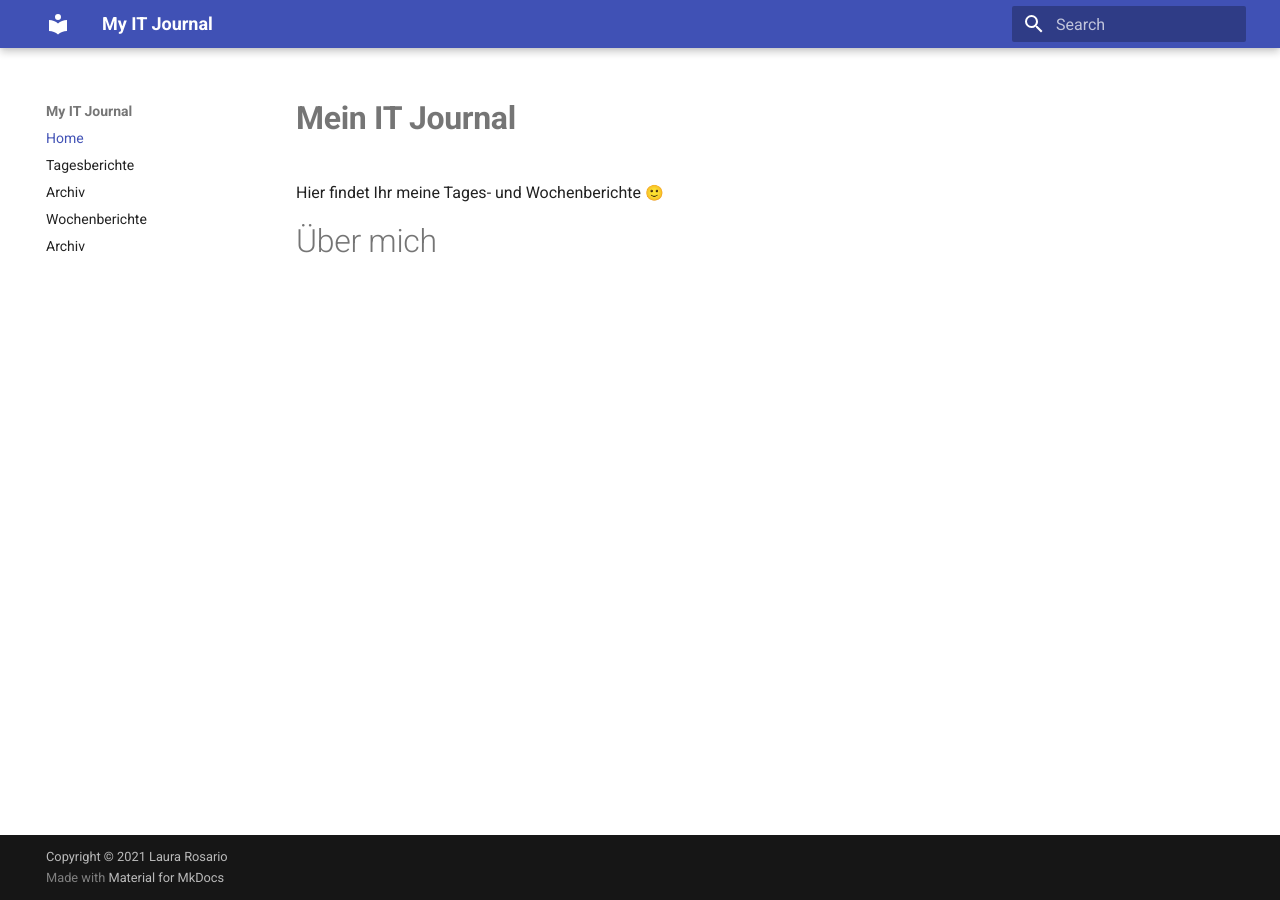
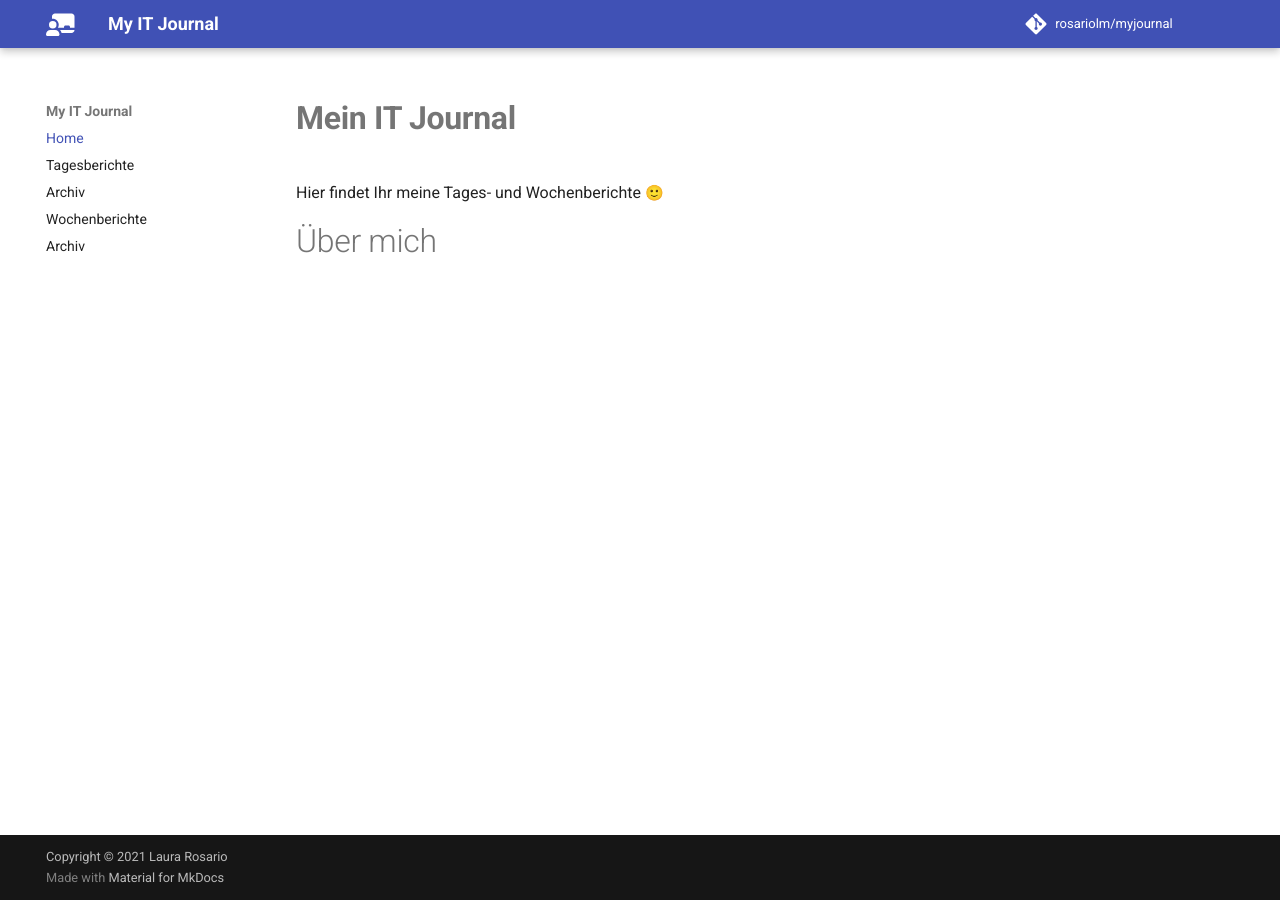
Before and after one commit to rosariolm/myjournal, an MkDocs documentation site: the page built from docs/index.md, in a window 1280 px wide. Built offline with MkDocs 1.6.1 and Material for MkDocs 9.7.7, drawn with Linux system fonts in a browser that asks for light colours; emoji names are drawn with the system emoji font; comment, search, counter and statistics services are not loaded.

Commit message:
Link zwischen Website und Repo erstellt

```diff
--- a/mkdocs.yml
+++ b/mkdocs.yml
@@ -1,7 +1,19 @@
 site_name: My IT Journal
+repo_url: "https://github.com/rosariolm/myjournal"
+repo_name: "rosariolm/myjournal"
+edit_uri: "edit/main/docs"
+
 theme:
+  icon:
+    logo: fontawesome/solid/chalkboard-teacher
+    repo: fontawesome/brands/git-alt
   name: material
   primary: indigo
+  features:
+    -navigation.expand
+    -navigation.sections
+    -navigation.tabs
+    -navigation.top
 
 nav:
   - Home: index.md
@@ -14,5 +26,13 @@
   - pymdownx.emoji:
       emoji_index: !!python/name:materialx.emoji.twemoji
       emoji_generator: !!python/name:materialx.emoji.to_svg
+  - attr_list
+
+plugins:
+  - git-revision-date:
+      enable_if_env: CI
+  - git-revision-date-localized:
+
+
 
 copyright: Copyright &copy; 2021 Laura Rosario
```
